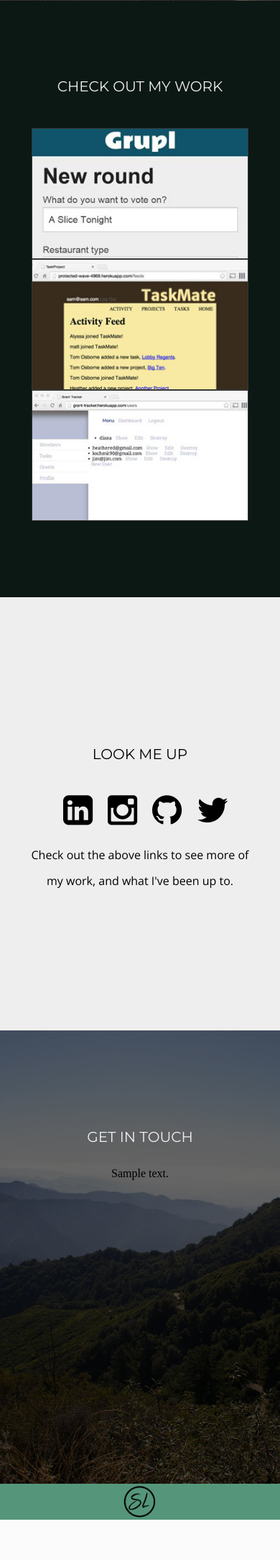
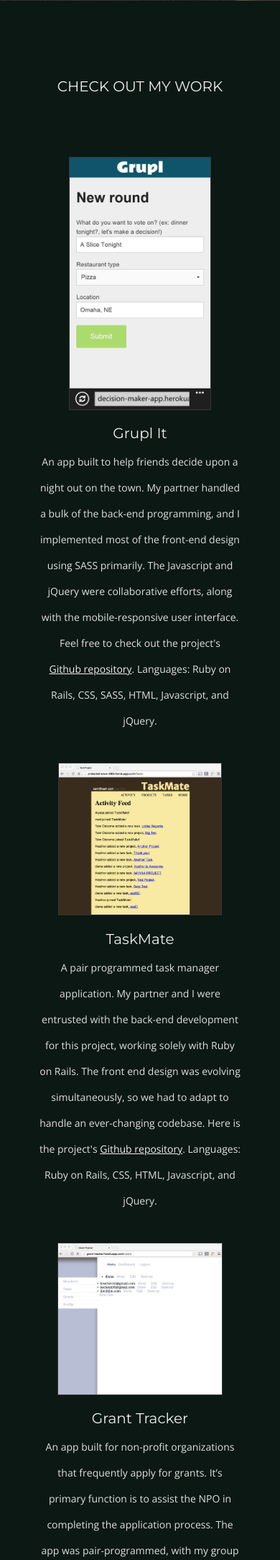
Before and after one commit to slamflipstrom/personal_website, a WordPress theme: template themes/my_theme/home.php in a window 390 px wide. Shown: the part 2891-5059 px from the top of the page at 72% size. Before the commit the page ends 5003 px from the top, so only its background shows below. Run offline with PHP 8.4 and a stand-in for WordPress, Linux system fonts and the light colour scheme; the site name, menu and one post (Sample post) are stand-ins, and other content is empty; style sheets or scripts are compiled from the project's sources; some libraries are stand-ins or nearby versions.

Commit message:
Removing modal functionality on mobile displays

```diff
--- a/themes/my_theme/responsive.css
+++ b/themes/my_theme/responsive.css
@@ -168,13 +168,26 @@ Version: 1.0
         display: block;
         width: 100%;
         margin: 0 auto; }
+    #work .preview {
+      display: none; }
     #work .preview:before {
       font-size: 28px; }
     #work .preview-img {
       width: 300px;
       height: auto; }
-    #work .modal-window .img-wrapper img {
-      height: 250px; } }
+    #work .modal-window {
+      opacity: 1;
+      position: relative;
+      background-color: transparent;
+      z-index: 3; }
+      #work .modal-window .img-wrapper img {
+        height: 210px; }
+      #work .modal-window p {
+        font-size: 14px; }
+      #work .modal-window .close {
+        display: none; }
+    #work #project1 .modal-window .img-wrapper img {
+      height: 350px; } }
   @media (min-width: 480px) and (max-width: 767px) {
     #work img {
       border: 1px solid #373737; }
--- a/themes/my_theme/sass/responsive.scss
+++ b/themes/my_theme/sass/responsive.scss
@@ -262,6 +262,9 @@ nav{
         margin: 0 auto;
       }
     }
+    .preview{
+      display:none;
+    }
     .preview:before{
       font-size: 28px;
     }
@@ -270,11 +273,24 @@ nav{
       height: auto;
     }
     .modal-window{
+      opacity:1;
+      position:relative;
+      background-color: transparent;
+      z-index:3;
       .img-wrapper{
         img{
-          height: 250px;
+          height: 210px;
         }
       }
+      p{
+        font-size:14px;
+      }
+      .close{
+        display:none;
+      }
+    }
+    #project1 .modal-window .img-wrapper img{
+      height: 350px;
     }
   }
   @media #{$tablet} {
```
Also changed, not shown: 1 other file.
